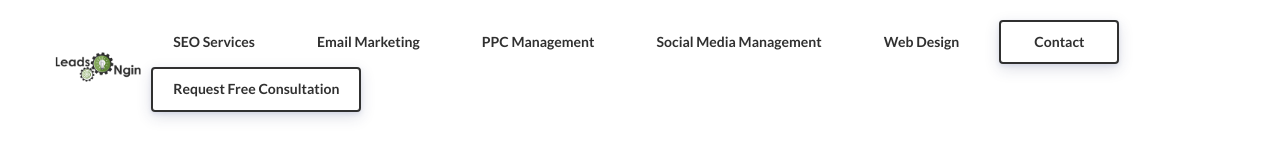
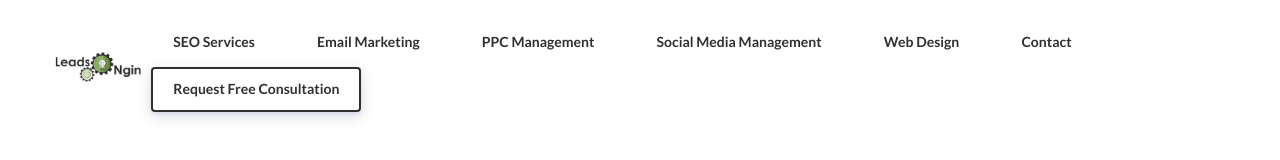
Before and after one commit to leadsngin/digital-marketing, a plain HTML site: page index.html in a window 1280 px wide. Shown: the top 160 px of the page. Drawn offline with Linux system fonts and the light colour scheme; grey boxes are pictures that could not be loaded.

Commit message:
Add files via upload

```diff
--- a/index.html
+++ b/index.html
@@ -37,7 +37,7 @@
             </li>
             <li class="nav-02__item"><a class="button   button--black-outline  button--empty " href="https://www.leadsngin.com/website-design-and-development/" target="_blank"><span>Web Design</span></a>
             </li>
-            <li class="nav-02__item"><a class="button   button--black-outline " href="https://www.leadsngin.com/contact/" target="_blank"><span>Contact</span></a>
+            <li class="nav-02__item"><a class="button   button--black-outline  button--empty " href="https://www.leadsngin.com/contact/" target="_blank"><span>Contact</span></a>
             </li>
             <li class="nav-02__item"><a class="button   button--black-outline " href="https://www.leadsngin.com/contact/" target="_blank"><span>Request Free Consultation</span></a>
             </li>
```
